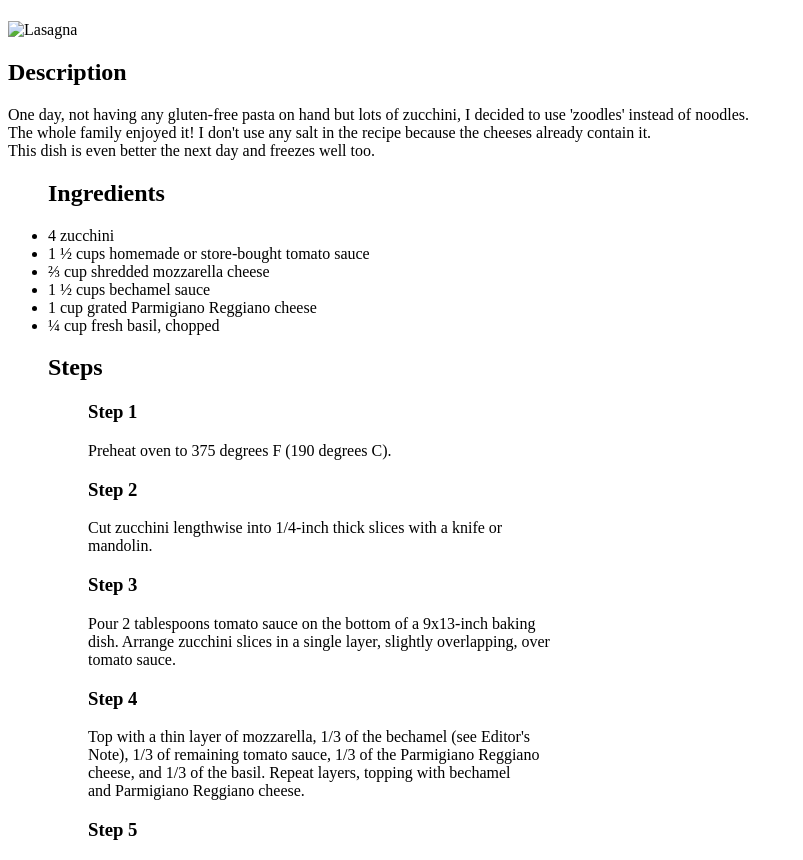
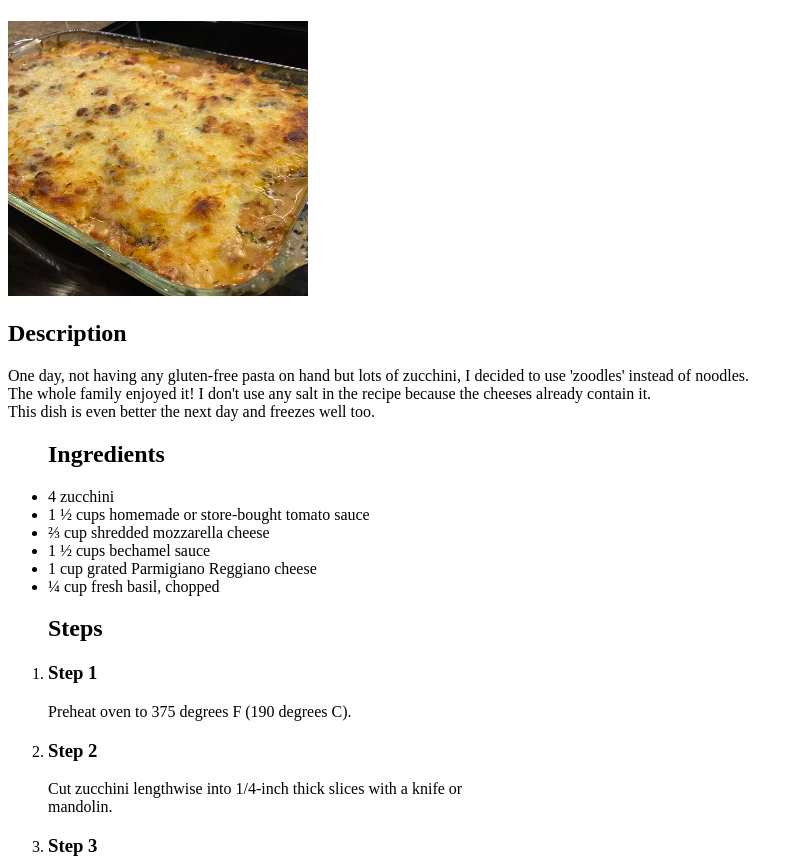
Before and after one commit to Escvping/odin-recipes, a plain HTML site: page recipes/lasagna.html in a window 1280 px wide. Shown: the part 59-919 px from the top of the page, without its empty margins (0-803 px from the left). Drawn offline with Linux system fonts and the light colour scheme; files whose address does not match are found by name.

Commit message:
firs correction

```diff
--- a/recipes/lasagna.html
+++ b/recipes/lasagna.html
@@ -8,7 +8,7 @@
 </head>
 <body>
     <h1>Lasagna</h1>
-    <img src="/home/sime/Downloads/image.webp" alt="Lasagna" width="300px" height="275px">
+    <img src="/home/sime/Desktop/repos/odin-recipes/images/image.webp" alt="Lasagna" width="300px" height="275px">
     <h2>Description</h2>
     <p>One day, not having any gluten-free pasta on hand but lots of zucchini, I decided to use 'zoodles' instead of noodles. <br>
     The whole family enjoyed it! I don't use any salt in the recipe because the cheeses already contain it. <br>
@@ -22,21 +22,21 @@
         <li>¼ cup fresh basil, chopped</li>
     </ul>
     <ol><h2>Steps</h2>
-    <ol><h3>Step 1</h3>
+        <li><h3>Step 1</h3>
             Preheat oven to 375 degrees F (190 degrees C).
-        </ol>
-        <ol><h3>Step 2</h3>
+        </li>
+        <li><h3>Step 2</h3>
             Cut zucchini lengthwise into 1/4-inch thick slices with a knife or <br> mandolin.
-        </ol>
-        <ol><h3>Step 3</h3>
+        </li>
+        <li><h3>Step 3</h3>
             Pour 2 tablespoons tomato sauce on the bottom of a 9x13-inch baking <br> dish. Arrange zucchini slices in a single layer, slightly overlapping, over <br> tomato sauce.
-        </ol>
-        <ol><h3>Step 4</h3>
+        </li>
+        <li><h3>Step 4</h3>
             Top with a thin layer of mozzarella, 1/3 of the bechamel (see Editor's <br>Note), 1/3 of remaining tomato sauce, 1/3 of the Parmigiano Reggiano <br>cheese, and 1/3 of the basil. Repeat layers, topping with bechamel <br>and Parmigiano Reggiano cheese.
-        </ol>
-        <ol><h3>Step 5</h3>
+        </li>
+        <li><h3>Step 5</h3>
             Bake in the preheated oven until sauce is bubbly and the top is golden <br>brown, about 35 minutes. Allow to set until remaining liquid is <br>absorbed, about 10 minutes.
-        </ol>
+        </li>
     </ol>
 </body>
 </html>
```
Also changed, not shown: recipes/noodles.html (+1 -1 lines), recipes/pancakes.html (+1 -1 lines), images/image.webp (added), images/noodles.webp (added), images/pancakes.gif (added).
